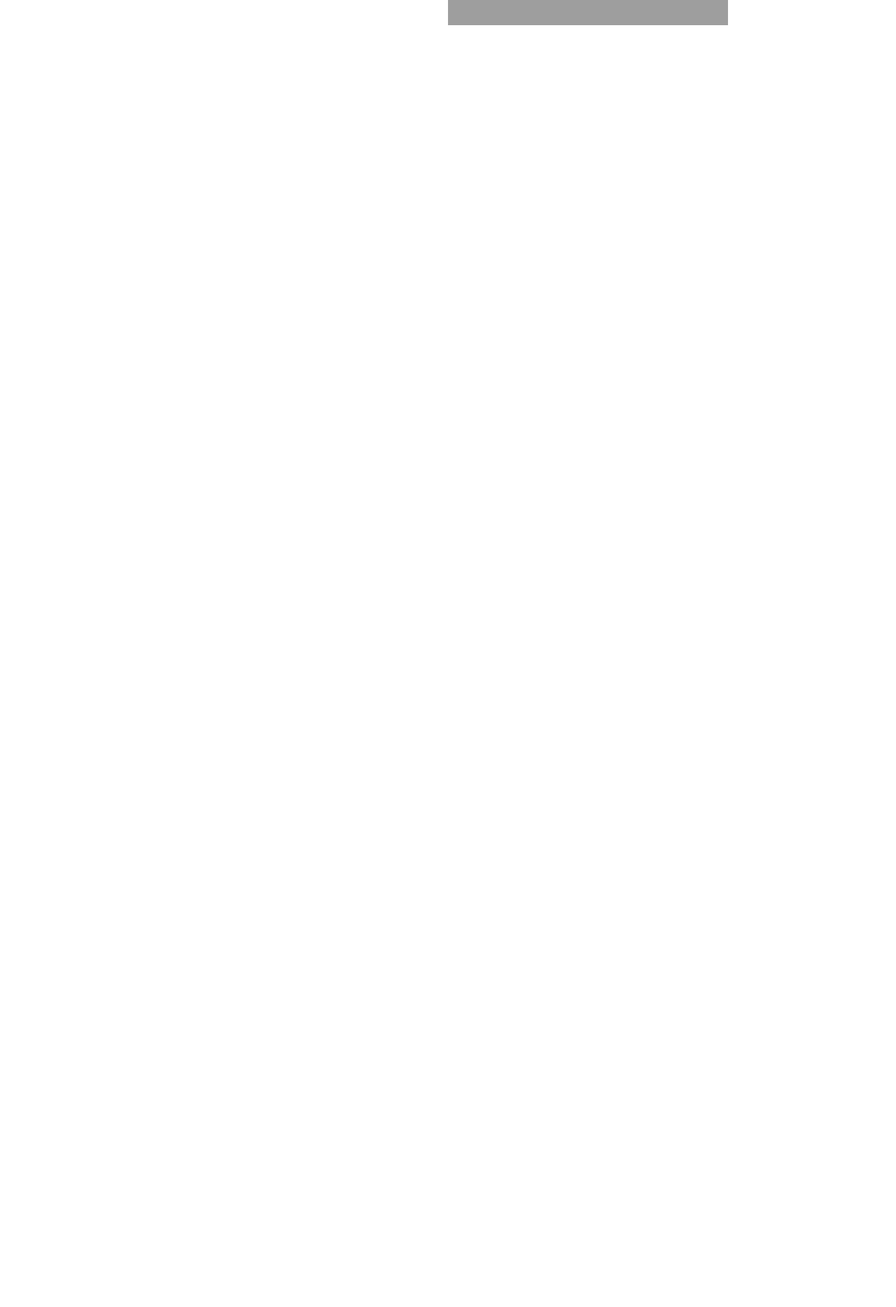
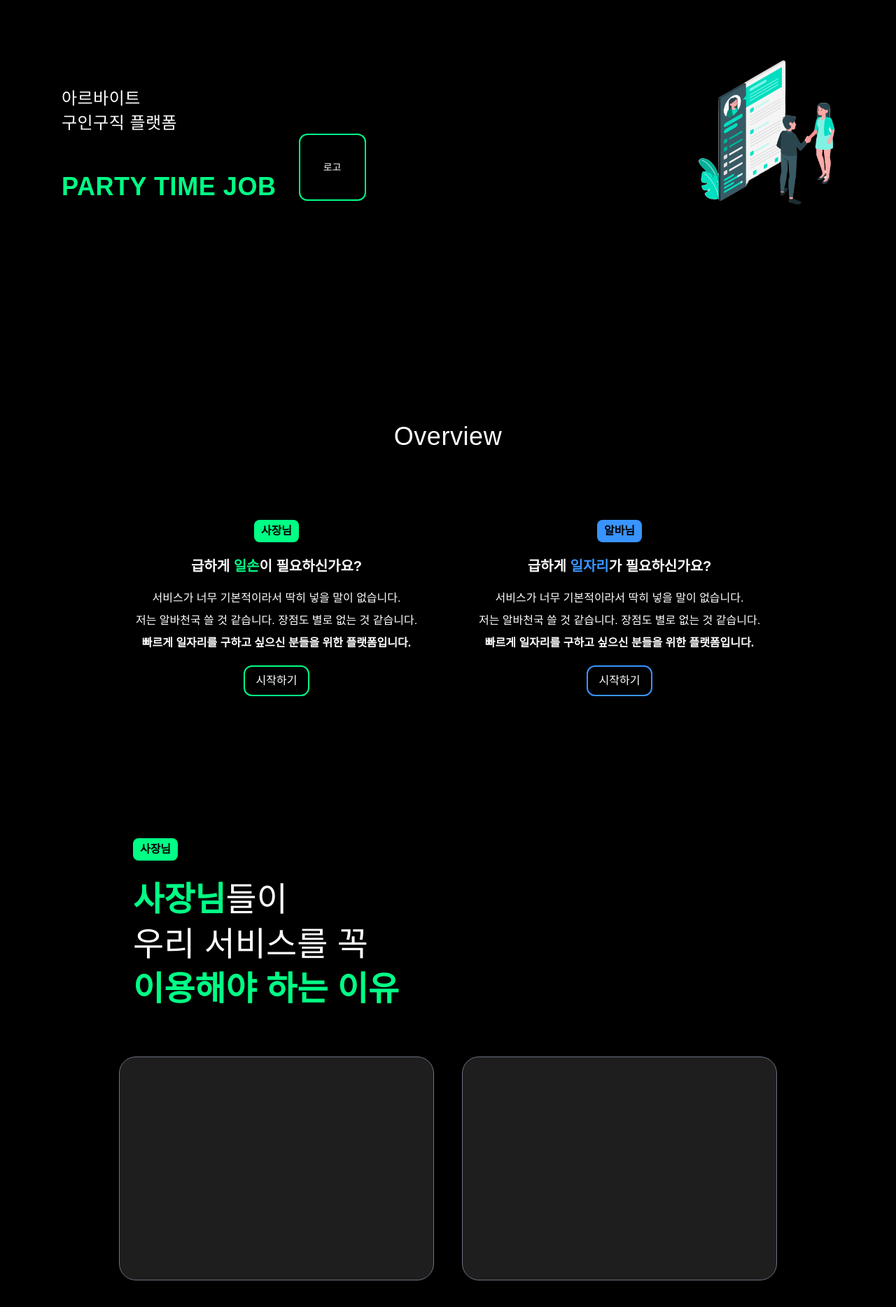
Before and after one commit to Party-Time-Job/Party-Time-Job, a Next.js app: page / in a window 1280 px wide. Shown: the part 260-2128 px from the top of the page at 70% size. Before the commit the page ends 800 px from the top, so only its background shows below. Built offline with nearby package versions, Linux system fonts and the light colour scheme; grey boxes are pictures that could not be loaded; a web font is replaced by a local one.

Commit message:
feat: 랜딩페이지 기본 틀 구현

```diff
--- a/src/app/page.tsx
+++ b/src/app/page.tsx
@@ -1,7 +1,147 @@
 export default function Home() {
   return (
     <>
-      <h1>HomePage</h1>
+      <section className='flex h-[800px] w-full items-center justify-center bg-black text-white'>
+        <div className='flex w-[900px] flex-col px-12'>
+          <div>
+            <h2 className='font-light'>아르바이트</h2>
+            <h2 className='font-light'>구인구직 플랫폼</h2>
+          </div>
+          <div className='flex items-end gap-8'>
+            <h1 className='text-test-green text-4xl'>PARTY TIME JOB</h1>
+            <div className='border-test-green flex h-24 w-24 items-center justify-center rounded-xl border-2 text-sm text-white'>
+              로고
+            </div>
+          </div>
+        </div>
+        <img src='test-main.png' className='w-[300px]' />
+      </section>
+
+      <section className='w-full bg-black px-12'>
+        <div className='flex justify-center'>
+          <h1 className='text-4xl font-light text-white'>Overview</h1>
+        </div>
+
+        <article className='flex h-[450px] justify-center gap-10'>
+          <article className='w-[450px]'>
+            <div className='flex h-full w-full flex-col items-center justify-center gap-5'>
+              <div className='bg-test-green flex h-8 w-16 items-center justify-center rounded-lg text-black'>
+                <span className='font-bold'>사장님</span>
+              </div>
+              <div className='flex flex-col items-center justify-center gap-6'>
+                <span className='text-xl font-bold text-white'>
+                  급하게 <span className='text-test-green'>일손</span>이
+                  필요하신가요?
+                </span>
+              </div>
+              <div className='flex flex-col items-center justify-center gap-2'>
+                <p className='font-light text-white'>
+                  서비스가 너무 기본적이라서 딱히 넣을 말이 없습니다.
+                </p>
+                <p className='font-light text-white'>
+                  저는 알바천국 쓸 것 같습니다. 장점도 별로 없는 것 같습니다.
+                </p>
+                <p className='font-bold text-white'>
+                  빠르게 일자리를 구하고 싶으신 분들을 위한 플랫폼입니다.
+                </p>
+              </div>
+              <button className='border-test-green rounded-xl border-2 px-4 py-2 text-white'>
+                시작하기
+              </button>
+            </div>
+          </article>
+
+          <article className='w-[450px]'>
+            <div className='flex h-full w-full flex-col items-center justify-center gap-5'>
+              <div className='bg-test-blue flex h-8 w-16 items-center justify-center rounded-lg text-black'>
+                <span className='font-bold'>알바님</span>
+              </div>
+              <div className='flex flex-col items-center justify-center gap-6'>
+                <span className='text-xl font-bold text-white'>
+                  급하게 <span className='text-test-blue'>일자리</span>가
+                  필요하신가요?
+                </span>
+              </div>
+              <div className='flex flex-col items-center justify-center gap-2'>
+                <p className='font-light text-white'>
+                  서비스가 너무 기본적이라서 딱히 넣을 말이 없습니다.
+                </p>
+                <p className='font-light text-white'>
+                  저는 알바천국 쓸 것 같습니다. 장점도 별로 없는 것 같습니다.
+                </p>
+                <p className='font-bold text-white'>
+                  빠르게 일자리를 구하고 싶으신 분들을 위한 플랫폼입니다.
+                </p>
+              </div>
+              <button className='border-test-blue rounded-xl border-2 px-4 py-2 text-white'>
+                시작하기
+              </button>
+            </div>
+          </article>
+        </article>
+      </section>
+
+      <section className='flex h-[1200px] w-full items-center justify-center bg-black text-white'>
+        <div className='flex w-[900px] flex-col gap-8'>
+          <div className='flex gap-4'>
+            <div className='bg-test-green flex h-8 w-16 items-center justify-center rounded-lg text-black'>
+              <span className='font-bold'>사장님</span>
+            </div>
+          </div>
+          <div className='flex flex-col'>
+            <div className='flex flex-col gap-4 text-5xl'>
+              <span className='font-light'>
+                <span className='text-test-green font-bold'>사장님</span>들이
+              </span>
+              <span className='font-light'>우리 서비스를 꼭</span>
+              <span className='text-test-green font-bold'>
+                이용해야 하는 이유
+              </span>
+            </div>
+          </div>
+          <div className='mt-10 flex w-[900px] flex-col items-center justify-center gap-10'>
+            <div className='flex gap-10'>
+              <div className='bg-test-black h-80 w-[450px] rounded-3xl border border-gray-500' />
+              <div className='bg-test-black h-80 w-[450px] rounded-3xl border border-gray-500' />
+            </div>
+            <div className='flex gap-10'>
+              <div className='bg-test-black h-80 w-[450px] rounded-3xl border border-gray-500' />
+              <div className='bg-test-black h-80 w-[450px] rounded-3xl border border-gray-500' />
+            </div>
+          </div>
+        </div>
+      </section>
+
+      <section className='flex h-[1200px] w-full items-center justify-center bg-black text-white'>
+        <div className='flex w-[900px] flex-col gap-8'>
+          <div className='flex gap-4'>
+            <div className='bg-test-blue flex h-8 w-16 items-center justify-center rounded-lg text-black'>
+              <span className='font-bold'>알바님</span>
+            </div>
+          </div>
+          <div className='flex flex-col'>
+            <div className='flex flex-col gap-4 text-5xl'>
+              <span className='font-light'>
+                <span className='text-test-blue font-bold'>알바님</span>들이
+              </span>
+              <span className='font-light'>우리 서비스를 꼭</span>
+              <span className='text-test-blue font-bold'>
+                이용해야 하는 이유
+              </span>
+            </div>
+          </div>
+          <div className='mt-10 flex w-[900px] flex-col items-center justify-center gap-10'>
+            <div className='flex gap-10'>
+              <div className='bg-test-black h-80 w-[450px] rounded-3xl border border-gray-500' />
+              <div className='bg-test-black h-80 w-[450px] rounded-3xl border border-gray-500' />
+            </div>
+            <div className='flex gap-10'>
+              <div className='bg-test-black h-80 w-[450px] rounded-3xl border border-gray-500' />
+              <div className='bg-test-black h-80 w-[450px] rounded-3xl border border-gray-500' />
+            </div>
+          </div>
+        </div>
+      </section>
     </>
   );
 }
--- a/tailwind.config.ts
+++ b/tailwind.config.ts
@@ -21,6 +21,9 @@ const config: Config = {
         'pt-white': '#ffffff',
         'pt-black': '#353535',
         'pt-blue': '#284b63',
+        'test-green': '#00FF85',
+        'test-black': '#1E1E1E',
+        'test-blue': '#3994FF',
       },
       keyframes: {
         scale: {
```
Also changed, not shown: public/test-main.png (added).
